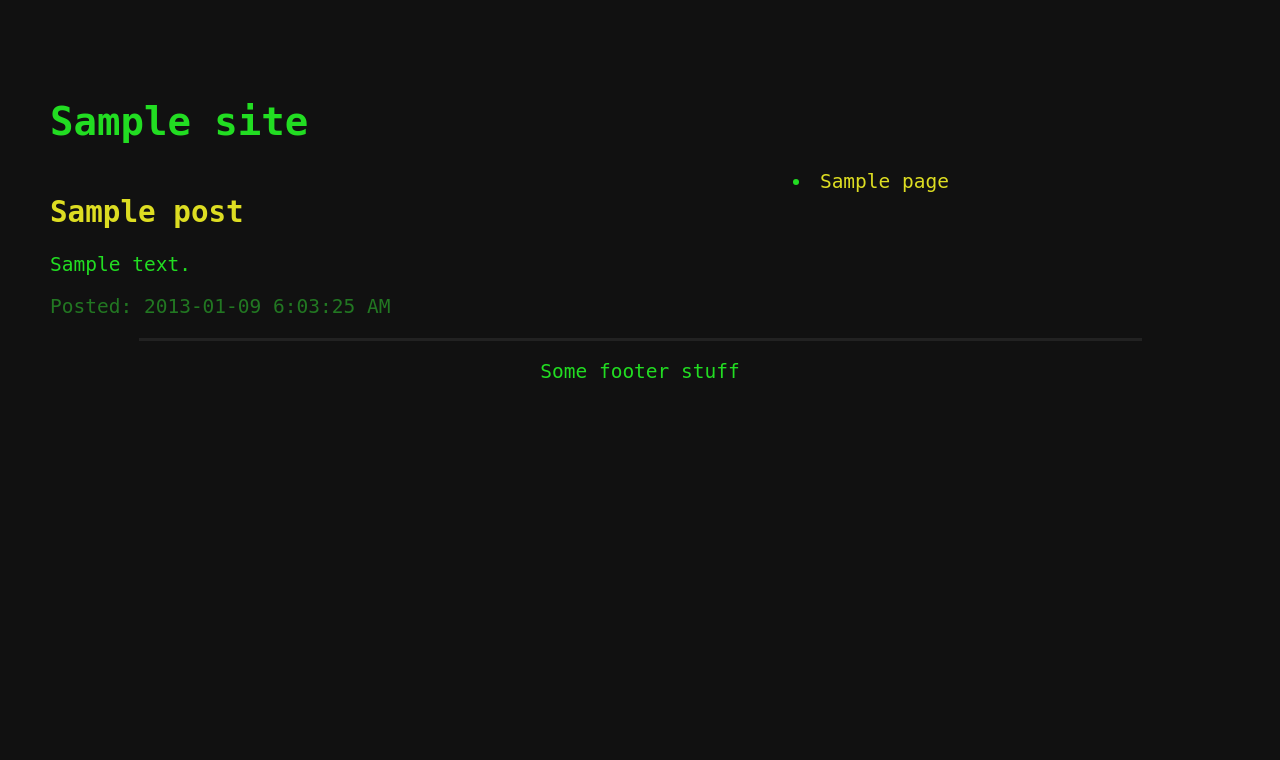
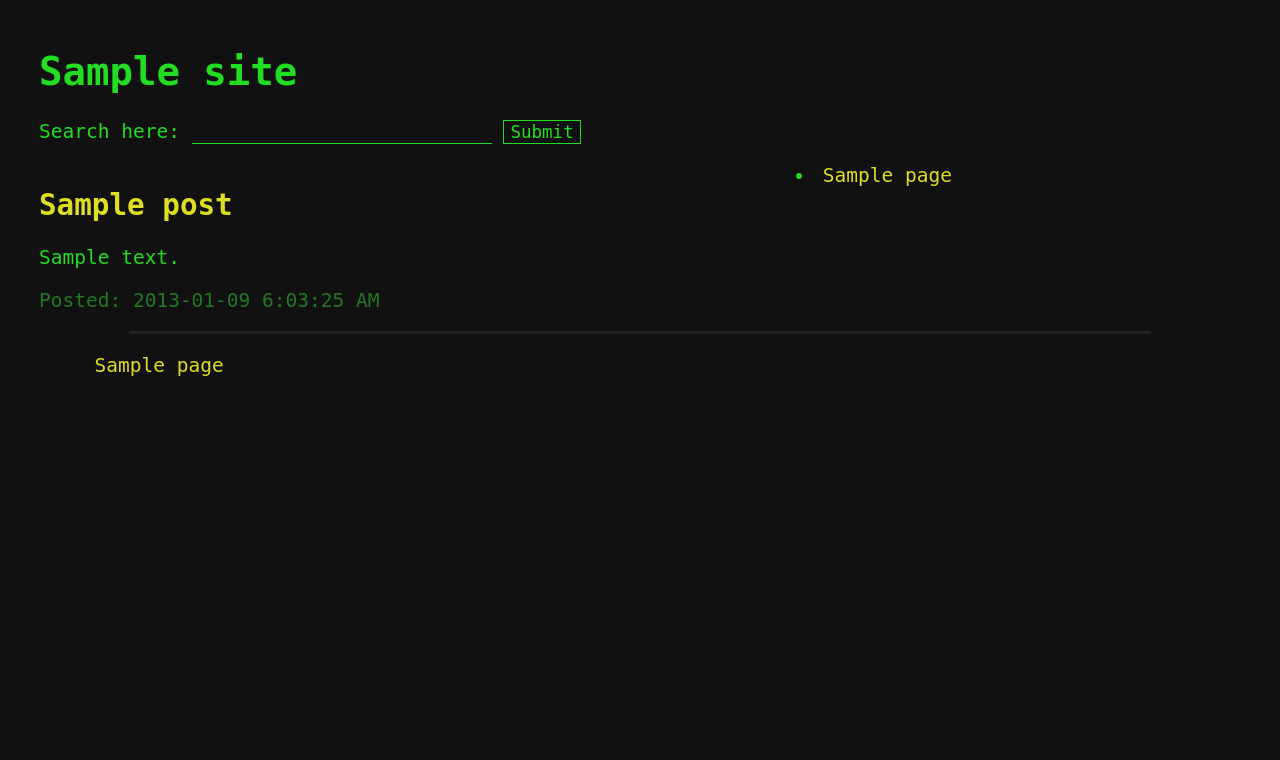
Before and after one commit to josephbales/jbterminal, a WordPress theme: template index.php in a window 1280 px wide. Shown: the top 760 px of the page. Run offline with PHP 8.4 and a stand-in for WordPress, Linux system fonts and the light colour scheme; the site name, menu and one post (Sample post) are stand-ins, and other content is empty.

Commit message:
Tweaking

```diff
--- a/footer.php
+++ b/footer.php
@@ -1,6 +1,8 @@
 		<div id="footer">
 			<hr>
-			<p>Some footer stuff</p>
+			<ul>
+			<?php wp_list_pages('depth=1&title_li='); ?>
+			</ul>
 		</div> <!-- end footer -->
 		<?php wp_footer(); ?>
 	</body>
--- a/header.php
+++ b/header.php
@@ -12,4 +12,12 @@
 	<body>
 		<div id="header">
 			<h1><a href="<?php bloginfo('url'); ?>"><?php bloginfo('name'); ?></a></h1>
+			<?php if (is_home()||is_search()||is_404()) : ?>
+			<form role="search" method="get" id="searchform" action="<?php echo home_url( '/' ); ?>">
+				<div><label class="screen-reader-text" for="s">Search here:</label>
+				<input type="text" value="" name="s" id="s">
+				<input type="submit" id="searchsubmit" value="Submit">
+				</div>
+			</form>
+			<?php endif; ?>
 		</div> <!-- end header -->
--- a/sidebar.php
+++ b/sidebar.php
@@ -1,3 +1,3 @@
 		<div id="sidebar">
-			<?php wp_list_pages('title_li=<h2>Pages</h2>'); ?>
+			<?php wp_list_pages('depth=1&title_li=<h2>Pages</h2>'); ?>
 		</div> <!-- end sidebar -->
--- a/style.css
+++ b/style.css
@@ -16,7 +16,7 @@ background: #111;
 color: #2d2;
 font-family: monospace;
 font-size: 1.5em;
-margin: 50px;
+margin: 0 2em 2em 2em;
 }
 
 a {
@@ -39,6 +39,29 @@ color: #2d2;
 
 #header h1 a:hover {
 color: #fff;
+}
+
+#header input#s {
+background: #111;
+width: 300px;
+color: #2d2;
+border: 0;
+border-bottom: 1px solid #2d2;
+font-family: monospace;
+font-size: 0.9em;
+}
+
+#header input#searchsubmit {
+background: #111;
+color: #2d2;
+border: 1px solid #2d2;
+font-family: monospace;
+font-size: 0.9em;
+}
+
+#header input#searchsubmit:hover {
+background: #2d2;
+color: #111;
 }
 
 #content {
@@ -87,3 +110,12 @@ color: #222;
 background-color: #222;
 height: 3px;
 }
+
+#footer ul {
+list-style-type: none;
+}
+
+#footer ul li {
+float: left;
+padding: 0 0.8em;
+}
```
Also changed, not shown: search.php (added, +23 -0 lines).
